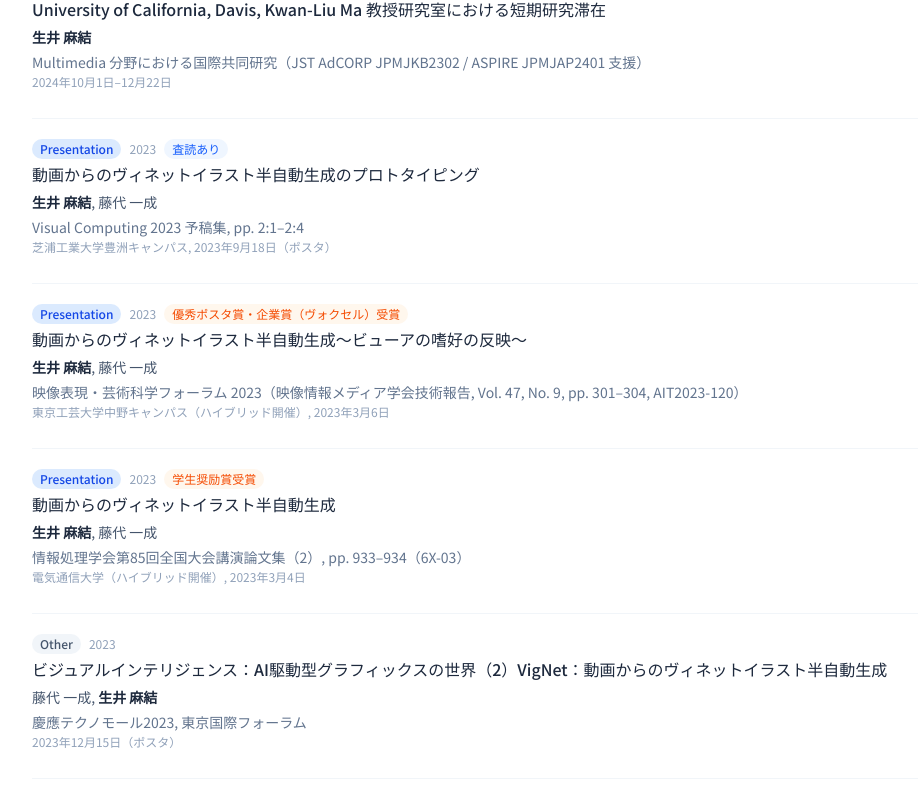
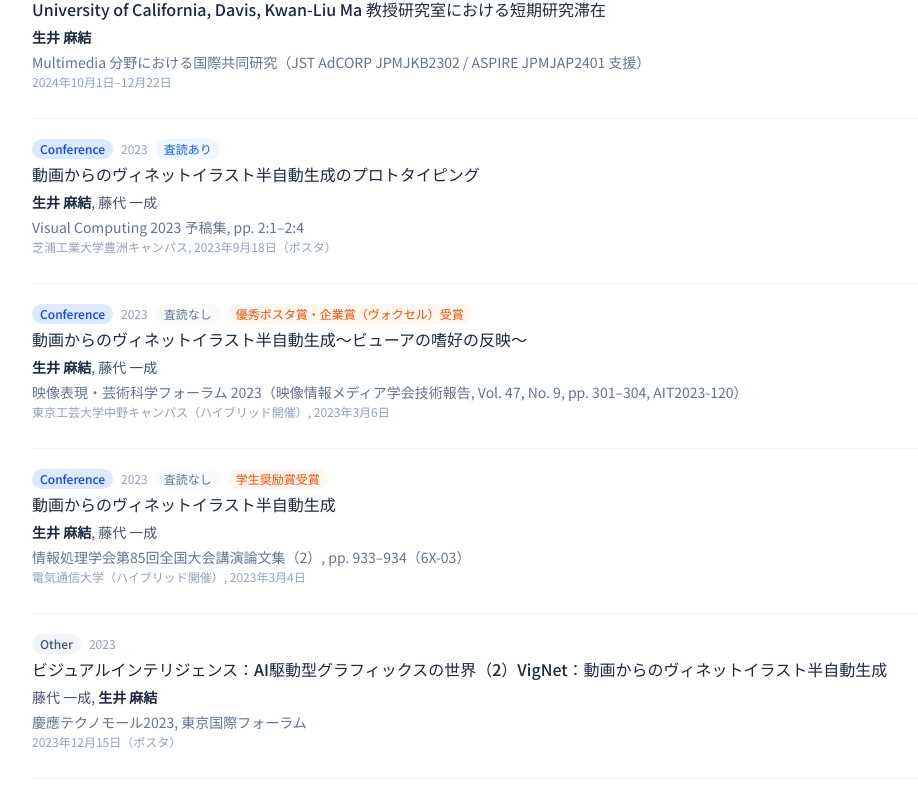
Before and after one commit to mayu-namai/mayu-page, a Next.js app: page / in a window 1280 px wide. Shown: the part 1500-2298 px from the top of the page, without its empty margins (120-1038 px from the left). Built offline with nearby package versions, Linux system fonts and the light colour scheme.

Commit message:
Update publication badges: Conference/Journal/Other + 査読あり/なし tags
Co-Authored-By: Claude Sonnet 4.6 <noreply@anthropic.com>

```diff
--- a/components/PublicationsSection.tsx
+++ b/components/PublicationsSection.tsx
@@ -1,10 +1,15 @@
 import { publications, Publication } from "@/lib/data";
 
 const typeBadge: Record<Publication["type"], { label: string; color: string }> = {
-  journal:    { label: "Journal",      color: "bg-emerald-100 text-emerald-700" },
-  conference: { label: "Presentation", color: "bg-blue-100 text-blue-700" },
-  workshop:   { label: "Presentation", color: "bg-blue-100 text-blue-700" },
-  other:      { label: "Other",        color: "bg-slate-100 text-slate-600" },
+  journal:    { label: "Journal",    color: "bg-emerald-100 text-emerald-700" },
+  conference: { label: "Conference", color: "bg-blue-100 text-blue-700" },
+  workshop:   { label: "Conference", color: "bg-blue-100 text-blue-700" },
+  other:      { label: "Other",      color: "bg-slate-100 text-slate-600" },
+};
+
+const reviewBadge: Partial<Record<Publication["type"], { label: string; color: string }>> = {
+  conference: { label: "査読あり", color: "bg-blue-50 text-blue-600" },
+  workshop:   { label: "査読なし", color: "bg-slate-50 text-slate-500" },
 };
 
 function AuthorList({ authors }: { authors: string[] }) {
@@ -26,19 +31,24 @@ function AuthorList({ authors }: { authors: string[] }) {
 
 function PublicationCard({ pub }: { pub: Publication }) {
   const badge = typeBadge[pub.type];
+  const review = reviewBadge[pub.type];
   return (
     <li className="flex gap-4 py-5 border-b border-slate-100 last:border-0">
       <div className="flex-1 min-w-0">
         <div className="flex flex-wrap items-center gap-2 mb-1">
+          {/* 1. 種別バッジ */}
           <span className={`text-xs font-medium px-2 py-0.5 rounded-full ${badge.color}`}>
             {badge.label}
           </span>
+          {/* 2. 年 */}
           <span className="text-xs text-slate-400">{pub.year}</span>
-          {pub.type === "conference" && (
-            <span className="text-xs font-medium text-blue-600 bg-blue-50 px-2 py-0.5 rounded-full">
-              査読あり
+          {/* 3. 査読あり/なし */}
+          {review && (
+            <span className={`text-xs font-medium px-2 py-0.5 rounded-full ${review.color}`}>
+              {review.label}
             </span>
           )}
+          {/* 4. 受賞など */}
           {pub.note && (
             <span className="text-xs font-medium text-orange-600 bg-orange-50 px-2 py-0.5 rounded-full">
               {pub.note}
```
